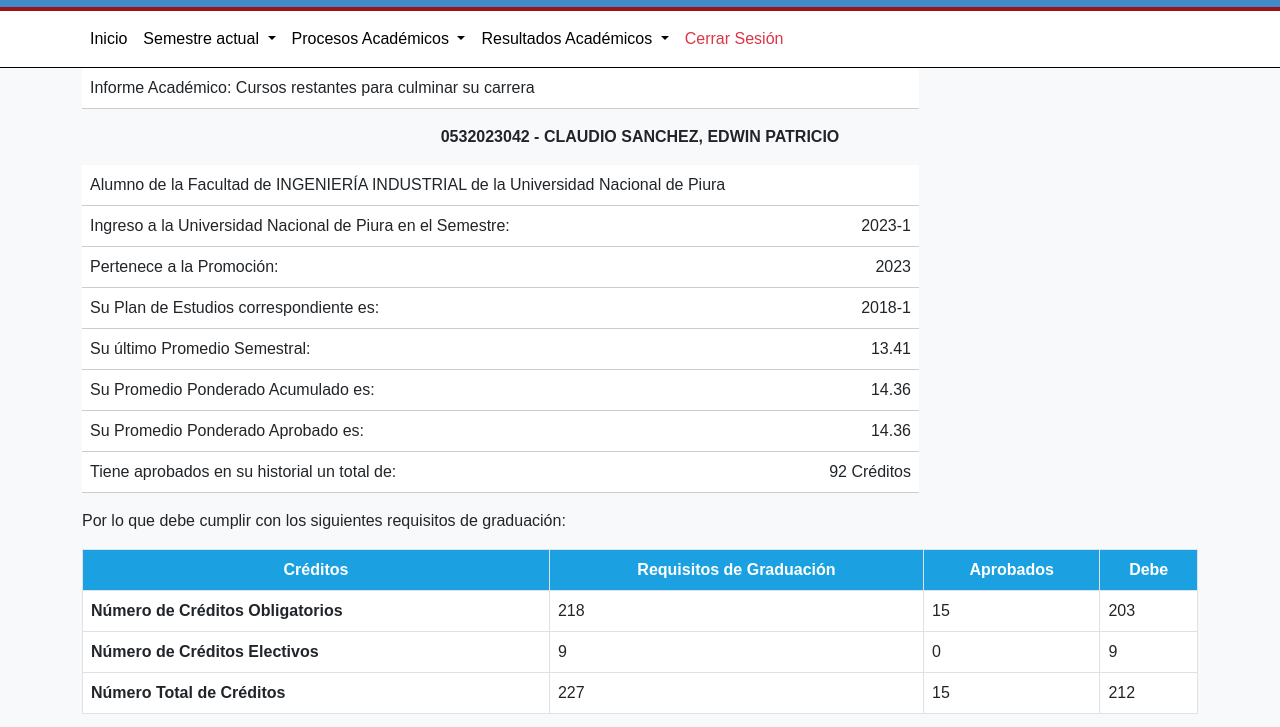
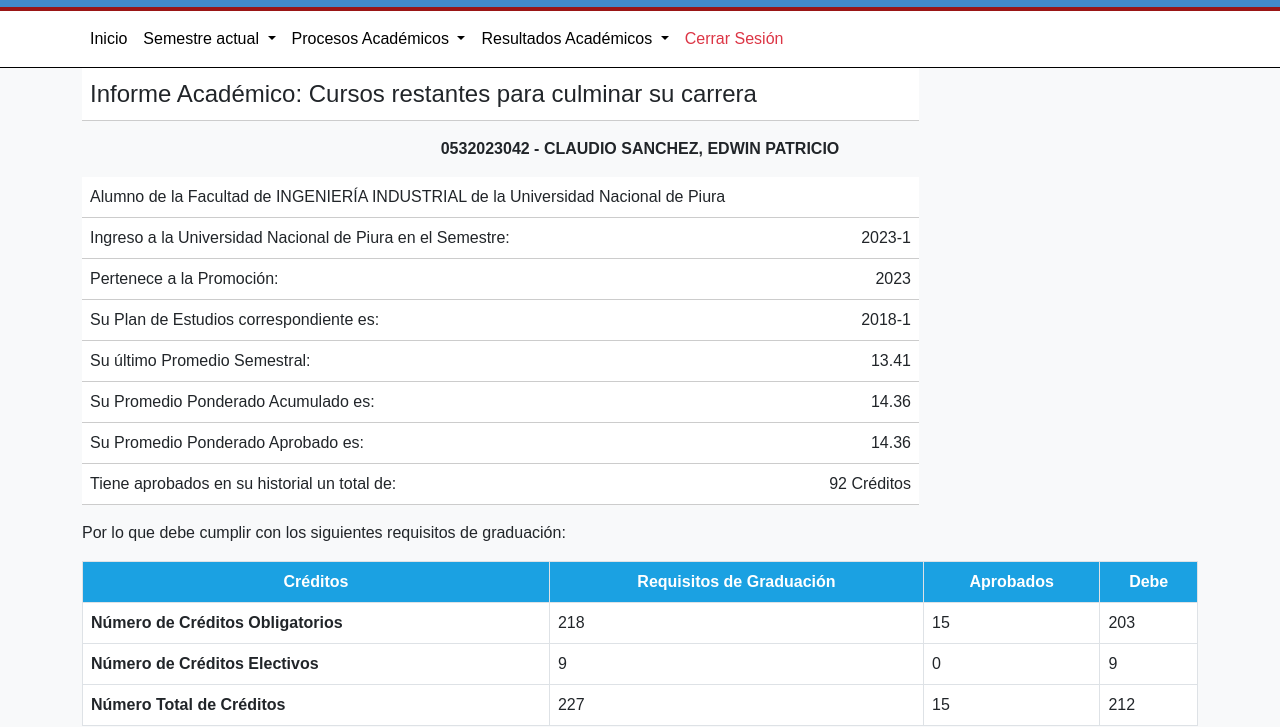
Before and after one commit to academicounp/edu.pe, a plain HTML site: page informe.html in a window 1280 px wide. Shown: the part 107-834 px from the top of the page. Drawn offline with nearby package versions, Linux system fonts and the light colour scheme.

Commit message:
Update informe.html

```diff
--- a/informe.html
+++ b/informe.html
@@ -3,7 +3,7 @@
 <head>
   <meta charset="UTF-8" />
   <meta name="viewport" content="width=device-width, initial-scale=1.0"/>
-  <title>Historial Académico</title>
+  <title>Informe Académico</title>
   <!-- Bootstrap CSS -->
   <link
     rel="stylesheet"
@@ -198,7 +198,7 @@
   <table class="table table-borderless w-75 align-middle">
     <tbody>
       <tr style="border-bottom: 1px solid #ccc;">
-        <td colspan="2">Informe Académico: Cursos restantes para culminar su carrera</td>
+        <td colspan="2" style="font-size: 24px;">Informe Académico: Cursos restantes para culminar su carrera</td>
       </tr>
     </tbody>
   </table>
```
